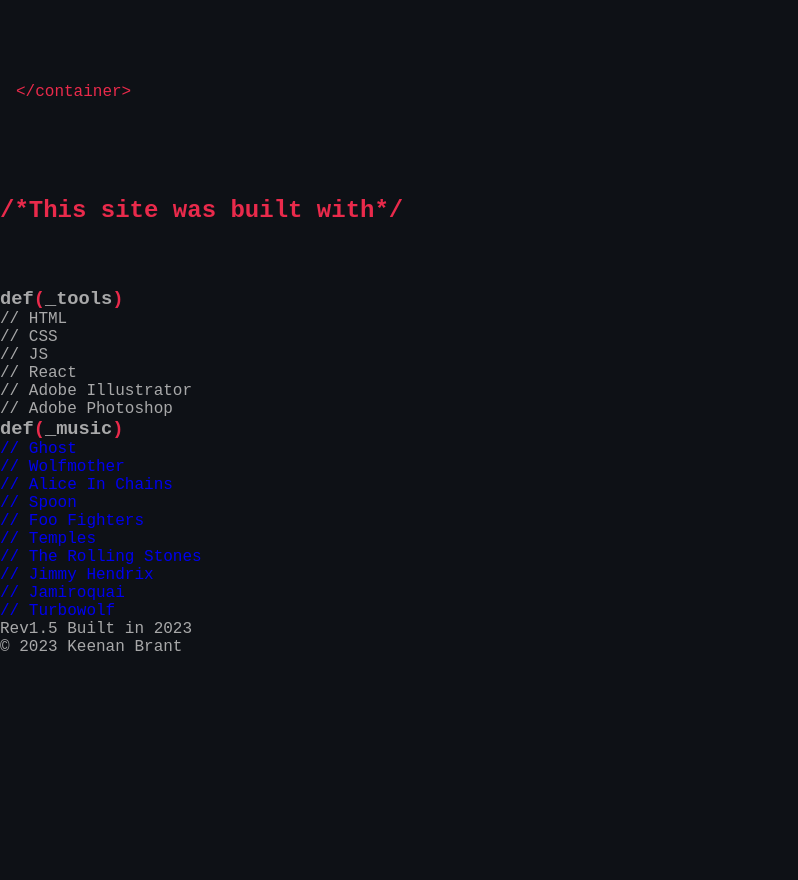
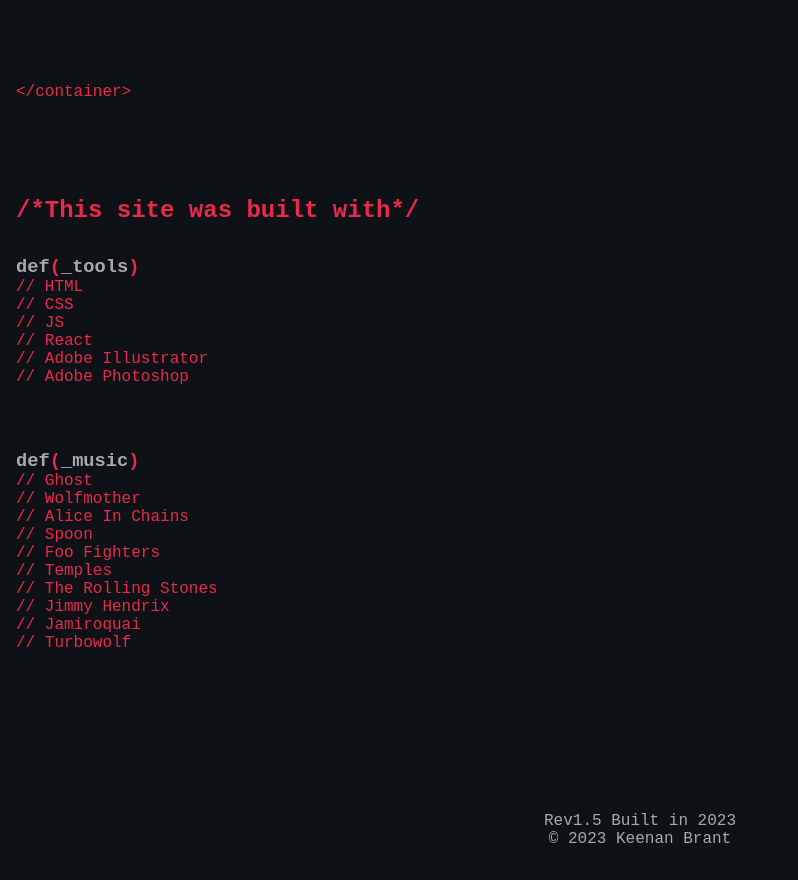
Before and after one commit to The-Nightman/Portfolio, a React (Vite) app: page / in a window 1280 px wide. Shown: the part 2600-3480 px from the top of the page, without its empty margins (0-798 px from the left). Before the commit the page ends 3256 px from the top, so only its background shows below. Built offline with nearby package versions, Linux system fonts and the light colour scheme.

Commit message:
update styling

```diff
--- a/src/components/component.css
+++ b/src/components/component.css
@@ -12,6 +12,11 @@
 }
 a {
     text-decoration: none;
+}
+/* footer */
+footer {
+    text-align: center;
+    padding-bottom: 2rem;
 }
 /* tricolor */
 #tricolorsvg{
@@ -239,8 +244,33 @@ a {
 .proj-button:hover .project-github {
     fill: var(--nb-hover-color);
 }
-
-
+/* made with */
+.made-with {
+    padding-left: 1rem;
+    padding-bottom: 10rem;
+}
+.made-with .tags {
+    margin-bottom: 2rem;
+}
+.made-with-grid {
+    display: grid;
+    grid-template-columns: auto;
+    grid-template-rows: auto auto;
+    gap: 4rem;
+}
+.made-with ul li{
+    color: var(--function-color);
+    list-style: none;
+    white-space: nowrap;
+}
+.made-with ul li a{
+    transition: color .2s ease-out;
+    color: var(--function-color);
+    text-decoration: none;
+}
+.made-with ul li a:hover{
+    color: var(--nb-hover-icon-color);
+}
 
 
 
```
